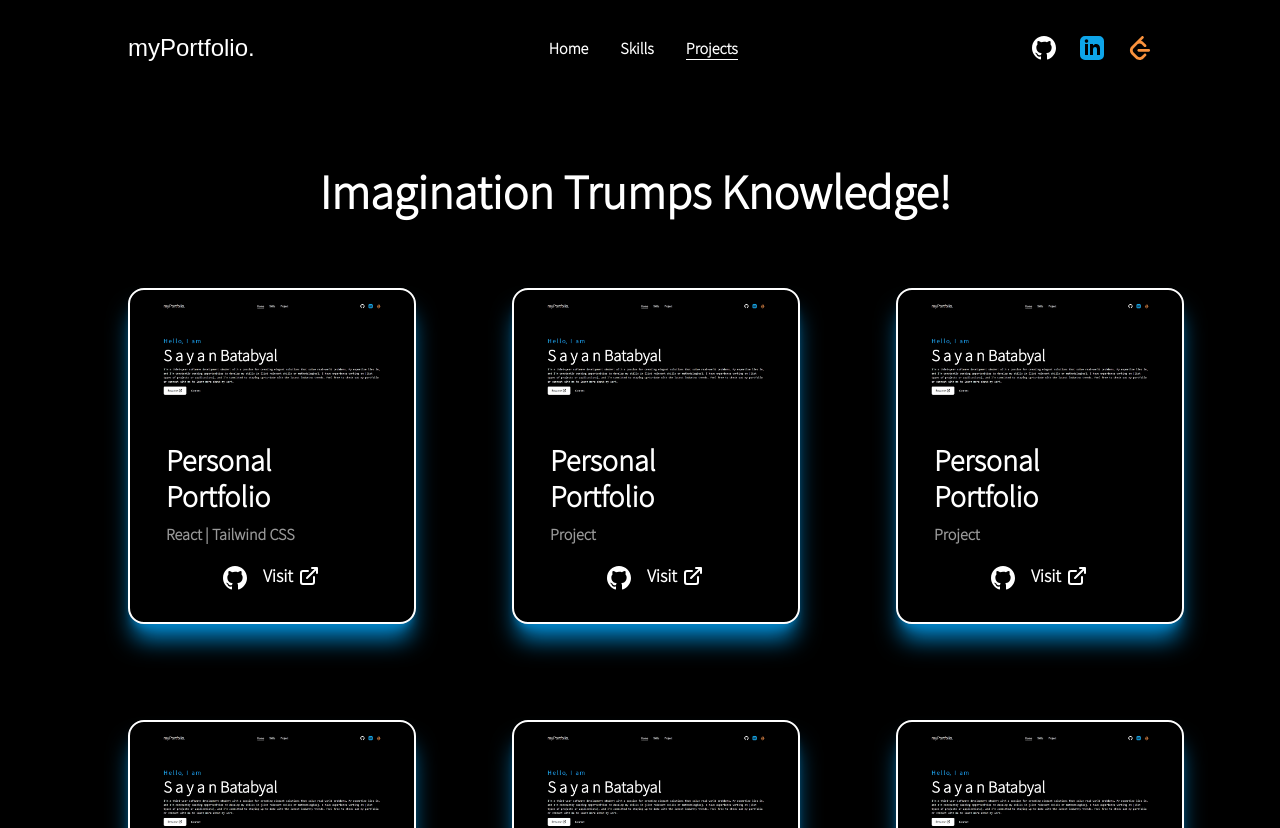
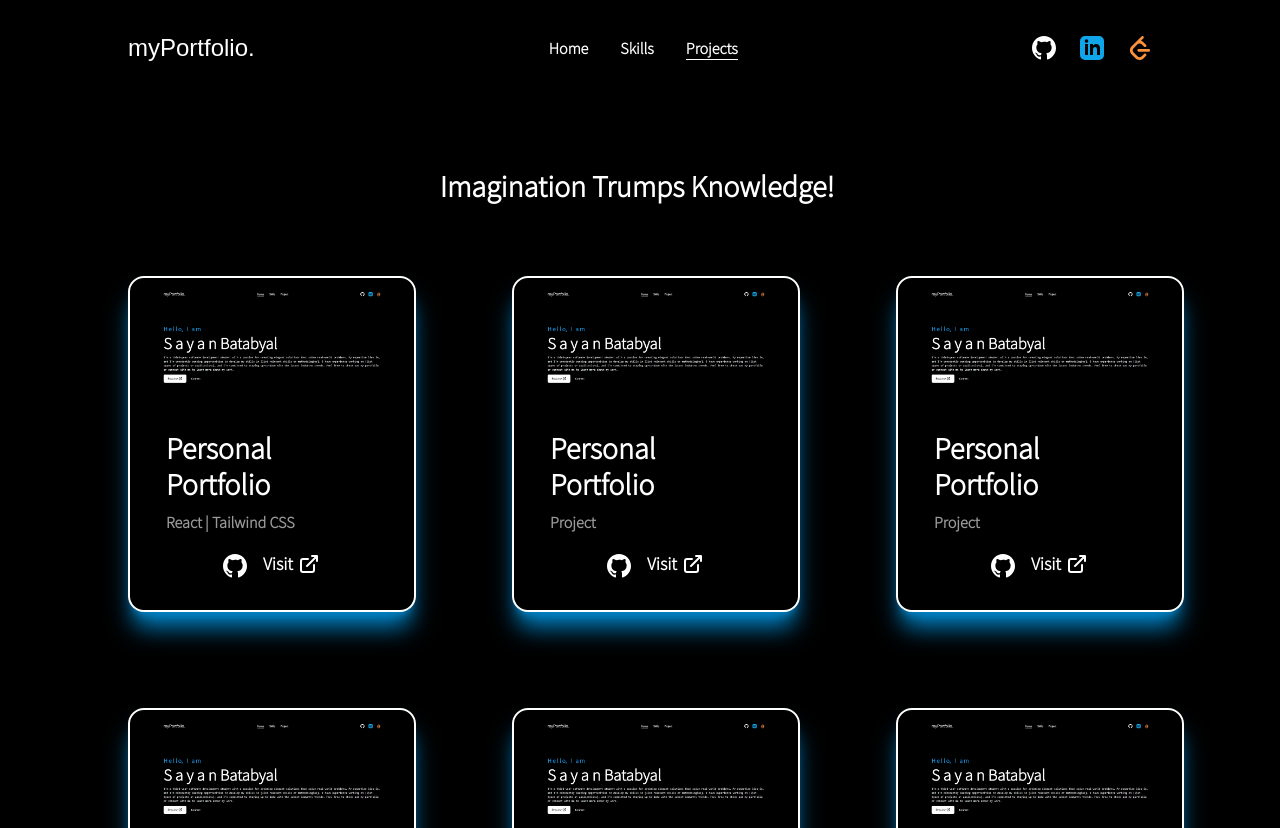
Before and after one commit to Sayan-Batabyal/personal-portfolio, a React (Vite) app: page /project in a window 1280 px wide. Shown: the top 828 px of the page. Built offline with nearby package versions, Linux system fonts and the light colour scheme; a web font is replaced by a local one.

Commit message:
optimisations

```diff
--- a/src/components/Navbar.jsx
+++ b/src/components/Navbar.jsx
@@ -18,7 +18,7 @@ const path=useLocation()
 
 const Navbar = () => {
   return (
-    <header className=' sm:invisible md:invisible lg:visible w-full px-32 py-8 font-medium text-white flex items-center justify-between'>
+    <header className=' sm:invisible md:visible lg:visible w-full px-32 py-8 font-medium text-white flex items-center justify-between'>
        <Logo/>
 
        <nav>
--- a/src/components/Projects.jsx
+++ b/src/components/Projects.jsx
@@ -41,8 +41,8 @@ const Projects = () => {
     <>
     <div className=' text-white w-full  bg-black flex flex-col justify-center items-center ' >
        <Layout className='pt-16'>
-        <AnimatedText text="Imagination Trumps Knowledge!" className=' text-xl lg:text-5xl mb-16'/>
-        <div className='grid lg:grid-cols-12 gap-24 sm:grid-cols-4'>
+        <AnimatedText text="Imagination Trumps Knowledge!" className=' sm:text-xl md:text-3xl text-5xl mb-16'/>
+        <div className='grid lg:grid-cols-12 gap-24 sm:grid-cols-4 md:grid-cols-8'>
           <div className='col-span-4'>
             <Project type="React | Tailwind CSS" title="Personal Portfolio" img={projImg} link="/" github="/" />
           </div>
--- a/src/components/Techs.jsx
+++ b/src/components/Techs.jsx
@@ -8,7 +8,7 @@ const ItemSkills= ({text,title,x,y})=>{
         whileHover={{scale:1.05}}
         initial={{x:0,y:0}}
         whileInView={{x:x,y:y}}
-        viewport={{once:false}}
+        viewport={{once:true}}
         transition={{duration:1.5}}
         >
         <span className='!text-sm'>{title}</span>
```
